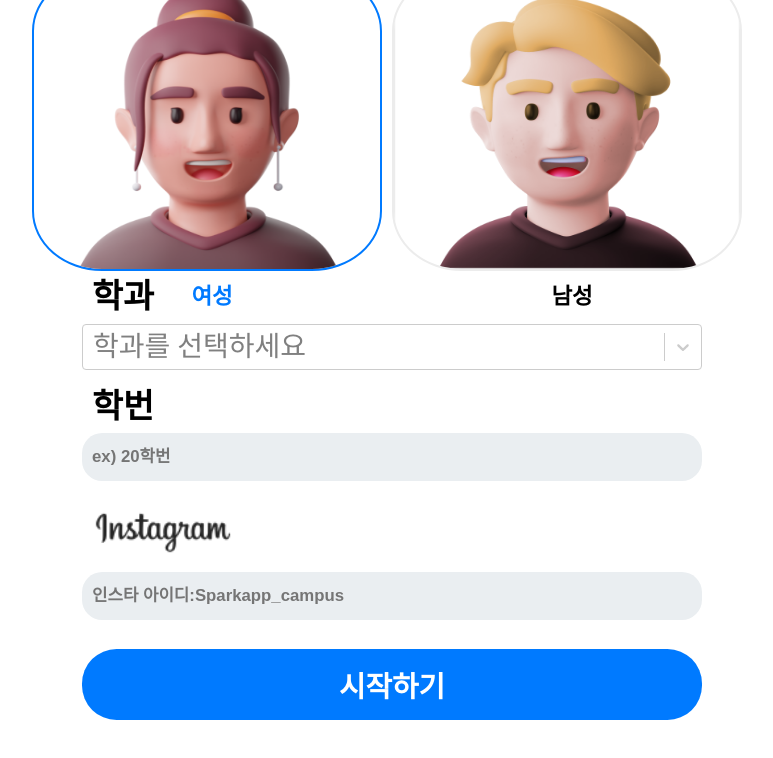
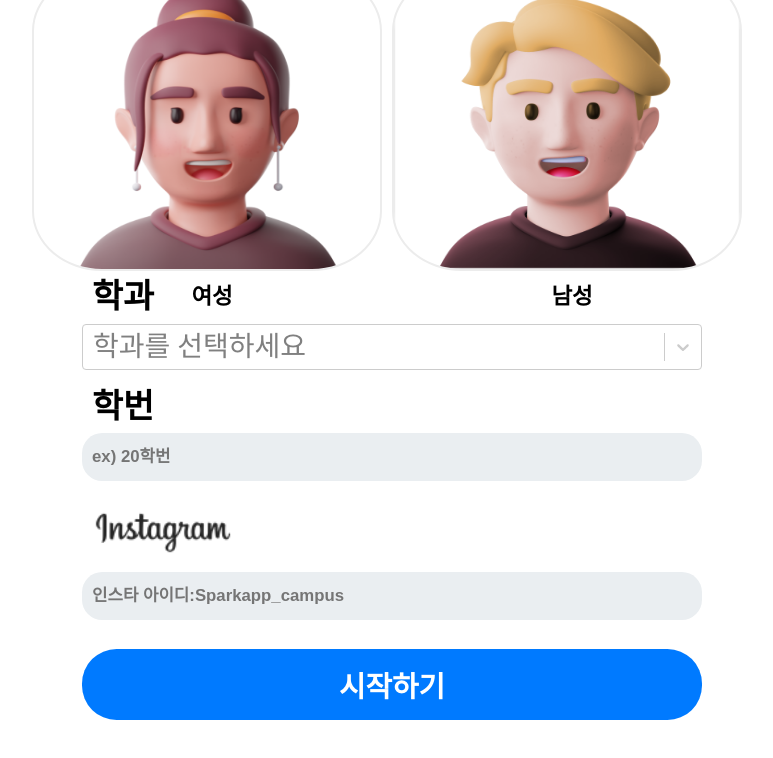
Before and after one commit to SonMinSeock/spark_v2, a React (Create React App) app: page /login in a window 1280 px wide. Shown: the top 758 px of the page, without its empty margins (248-1021 px from the left). Built offline with nearby package versions, Linux system fonts and the light colour scheme; no server answers; the database is empty.

Commit message:
Gender Select Valid Add

```diff
--- a/src/screens/login/LoginScreen.js
+++ b/src/screens/login/LoginScreen.js
@@ -68,7 +68,7 @@ const Footer = styled.div`
 const LoginScreen = () => {
   const [departmentList, setDepartmentList] = useState([]);
   const [selectDepartment, setSelectDepartment] = useState();
-  const [selectGender, setSelectGender] = useState("female");
+  const [selectGender, setSelectGender] = useState("");
   const [user, setUser] = useState();
   const [userInputValid, setUserInputValid] = useState(false);
 
@@ -188,6 +188,7 @@ const LoginScreen = () => {
   };
 
   const onValid = async (value) => {
+    if (selectGender !== "") {
       const addUser = {
         ...value,
         department: selectDepartment,
@@ -195,9 +196,11 @@ const LoginScreen = () => {
       };
 
       setUser(addUser);
-
       await addDoc(collection(dbService, "users"), addUser);
       navigate("/notification", { state: addUser });
+    } else {
+      alert("입력 안한 항목이 있습니다.");
+    }
   };
 
   return (
```
Lines whose indentation alone changed are shown as unchanged.
